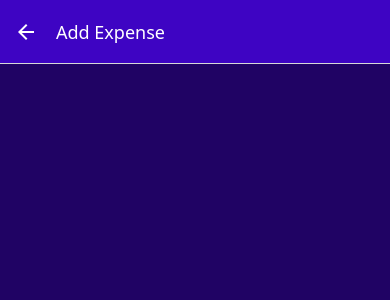
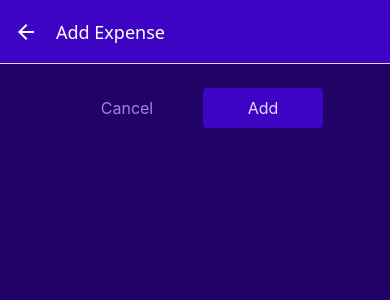
Before and after one commit to TetianaKlitna/react-native-expense-tracker-app, a React Native app: screen /ManageExpense in a window 390 px wide. Shown: the top 300 px of the page. Built offline with nearby package versions, Linux system fonts and the light colour scheme.

Commit message:
added store context with reducer

```diff
--- a/App.js
+++ b/App.js
@@ -8,6 +8,7 @@ import ManageExpense from './screens/ManageExpense';
 import { GlobalStyles } from './constants/styles';
 import IconButton from './ui/IconButton';
 import { Ionicons } from '@expo/vector-icons';
+import ExpensesContextProvider from './store/expenses-context';
 
 const Stack = createNativeStackNavigator();
 const Tab = createBottomTabNavigator();
@@ -44,6 +45,7 @@ export default function App() {
   return (
     <>
       <StatusBar style="light" />
+      <ExpensesContextProvider>
         <NavigationContainer>
           <Stack.Navigator
             screenOptions={{
@@ -62,6 +64,7 @@ export default function App() {
               }} />
           </Stack.Navigator>
         </NavigationContainer>
+      </ExpensesContextProvider>
     </>
   );
 }
--- a/components/ExpensesOutput/ExpenseItem.jsx
+++ b/components/ExpensesOutput/ExpenseItem.jsx
@@ -8,7 +8,6 @@ function ExpenseItem({ id, description, date, amount }) {
     const navigation = useNavigation();
 
     const expensePressHandler = () => {
-        console.log('Pressed expense with id:', id);
         navigation.navigate('ManageExpense', {
             expenseId: id,
         });
--- a/components/ExpensesOutput/ExpensesOutput.jsx
+++ b/components/ExpensesOutput/ExpensesOutput.jsx
@@ -1,21 +1,23 @@
-import { View, StyleSheet } from 'react-native';
+
+import { View, StyleSheet, Text } from 'react-native';
 import ExpensesSummary from './ExpensesSummary';
 import ExpensesList from './ExpensesList';
 import { GlobalStyles } from '../../constants/styles';
 
-const DUMMY_EXPENSES = [
-    { id: 'e1', description: 'A pair of shoes', amount: 59.99, date: new Date('2022-12-19') },
-    { id: 'e2', description: 'A pair of trousers', amount: 89.29, date: new Date('2022-12-17') },
-    { id: 'e3', description: 'A bunch of bananas', amount: 5.99, date: new Date('2022-12-01') },
-    { id: 'e4', description: 'A book', amount: 1.29, date: new Date('2022-02-12') },
-    { id: 'e5', description: 'Another book', amount: 3.29, date: new Date('2022-02-17') },
-];
+function ExpensesOutput({ expenses, expensesPeriod, fallbackText }) {
 
-function ExpensesOutput({ expenses, expensesPeriod }) {
+    if (expenses.length === 0) {
+        return (
+            <View style={styles.container}>
+               <Text style={styles.infoText}>{fallbackText}</Text>
+            </View>
+        );
+    }
+
     return (
         <View style={styles.container}>
             <ExpensesSummary periodName={expensesPeriod} expenses={expenses} />
-            <ExpensesList expenses={DUMMY_EXPENSES} />
+            <ExpensesList expenses={expenses} />
         </View>
     );
 }
@@ -25,6 +27,12 @@ const styles = StyleSheet.create({
         flex: 1,
         paddingHorizontal: 12,
         backgroundColor: GlobalStyles.colors.primary700,
+    },
+    infoText: {
+        color: 'white',
+        fontSize: 16,
+        textAlign: 'center',
+        marginTop: 32,
     }
 });
 
--- a/screens/AllExpenses.jsx
+++ b/screens/AllExpenses.jsx
@@ -1,9 +1,11 @@
-import { Text, StyleSheet } from "react-native";
+import { useContext } from "react";
 import ExpensesOutput from "../components/ExpensesOutput/ExpensesOutput";
+import { ExpensesContext } from "../store/expenses-context";
 
 function AllExpenses() {
+  const expensesCtx = useContext(ExpensesContext);
   return (
-    <ExpensesOutput expenses={[]} expensesPeriod="Total:" />
+    <ExpensesOutput expenses={expensesCtx.expenses} expensesPeriod="Total:" fallbackText="No expenses found." />
   );
 }
 
--- a/screens/ManageExpense.jsx
+++ b/screens/ManageExpense.jsx
@@ -1,11 +1,14 @@
-import { useLayoutEffect } from 'react';
-import { Text, View, StyleSheet } from "react-native";
+import { useLayoutEffect, useContext } from 'react';
+import { View, StyleSheet } from "react-native";
+import { GlobalStyles } from '../constants/styles';
+import Button from '../ui/Button';
 import IconButton from '../ui/IconButton';
-import { GlobalStyles } from '../constants/styles';
+import { ExpensesContext } from '../store/expenses-context';
 
 function ManageExpense({ route, navigation }) {
     const { expenseId } = route.params || {};
     const isEditing = !!expenseId;
+    const expensesCtx = useContext(ExpensesContext);
 
     useLayoutEffect(() => {
         navigation.setOptions({
@@ -14,12 +17,39 @@ function ManageExpense({ route, navigation }) {
     }, [navigation, isEditing]);
 
     const deleteExpenseHandler = () => {
-        console.log('Deleting expense with id:', expenseId);
+        expensesCtx.deleteExpense({ id: expenseId });
+        navigation.goBack();
+    }
+
+    const cancelHandler = () => {
+        navigation.goBack();
+    }
+
+    const confirmHandler = () => {
+        if (isEditing) {
+            expensesCtx.updateExpense({
+                id: expenseId,
+                description: 'Updated!',
+                amount: 99.99,
+                date: new Date(),
+            });
+        } else {
+            expensesCtx.addExpense({
+                description: 'New Expense!',
+                amount: 99.99,
+                date: new Date(),
+            });
+        }
+        navigation.goBack();
     }
 
     return (
         <View style={styles.container}>
-            { isEditing && (
+            <View style={styles.buttonsContainer}>
+                <Button onPress={cancelHandler} mode="flat" style={styles.button}>Cancel</Button>
+                <Button onPress={confirmHandler} style={styles.button}>{isEditing ? 'Edit' : 'Add'}</Button>
+            </View>
+            {isEditing && (
                 <View style={styles.deleteContainer}>
                     <IconButton icon="trash" color={GlobalStyles.colors.error500} size={36} onPress={deleteExpenseHandler} />
                 </View>
@@ -34,6 +64,15 @@ const styles = StyleSheet.create({
         padding: 24,
         backgroundColor: GlobalStyles.colors.primary800,
     },
+    buttonsContainer: {
+        flexDirection: 'row',
+        justifyContent: 'center',
+        alignItems: 'center',
+    },
+    button: {
+        minWidth: 120,
+        marginHorizontal: 8,
+    },
     deleteContainer: {
         marginTop: 16,
         paddingTop: 8,
--- a/screens/RecentExpenses.jsx
+++ b/screens/RecentExpenses.jsx
@@ -1,8 +1,15 @@
-import { Text, StyleSheet } from "react-native";
+import { useContext } from "react";
 import ExpensesOutput from "../components/ExpensesOutput/ExpensesOutput";
+import { ExpensesContext } from "../store/expenses-context";
+import { getDateMinusDays } from "../util/date";
 
 function RecentExpenses() {
-  return <ExpensesOutput expenses={[]} expensesPeriod="Last 7 days:" />;
+  const expensesCtx = useContext(ExpensesContext);
+  const recentExpenses = expensesCtx.expenses.filter((expense) => {
+    const today = new Date();
+    return expense.date >= getDateMinusDays(today, 7) && expense.date <= today;
+  });
+  return <ExpensesOutput expenses={recentExpenses} expensesPeriod="Last 7 days:" fallbackText="No recent expenses found for the last 7 days." />;
 }
 
 export default RecentExpenses;
--- /dev/null
+++ b/store/expenses-context.js
@@ -0,0 +1,64 @@
+import { createContext, useReducer } from "react";
+
+const DUMMY_EXPENSES = [
+    { id: 'e1', description: 'A pair of shoes', amount: 59.99, date: new Date('2022-12-19') },
+    { id: 'e2', description: 'A pair of trousers', amount: 89.29, date: new Date('2022-12-17') },
+    { id: 'e3', description: 'A bunch of bananas', amount: 5.99, date: new Date('2022-12-01') },
+    { id: 'e4', description: 'A book', amount: 1.29, date: new Date('2022-02-12') },
+    { id: 'e5', description: 'Another book', amount: 3.29, date: new Date('2025-12-22') },
+];
+
+export const ExpensesContext = createContext({
+    expenses: [],
+    addExpense: ({ description, amount, date }) => {},
+    updateExpense: ({ id, description, amount, date }) => {},
+    deleteExpense: ({ id }) => {},
+});
+
+function expensesReducer(state, action) {
+    switch (action.type) {
+        case 'ADD':
+            const id = new Date().toString() + Math.random().toString();
+            return [...state, { ...action.payload, id }];
+        case 'UPDATE':
+            return state.map(expense => {
+                if (expense.id === action.payload.id) {
+                    return { ...expense, ...action.payload };
+                }
+                return expense;
+            });
+        case 'DELETE':
+            return state.filter(expense => expense.id !== action.payload.id);
+        default:
+            return state;
+    }
+}
+
+function ExpensesContextProvider({ children }) {
+    const [expensesState, dispatch] = useReducer(expensesReducer, DUMMY_EXPENSES);
+
+    const addExpense = ({ description, amount, date }) => {
+        dispatch({ type: 'ADD', payload: { description, amount, date } });
+    };
+
+    const updateExpense = ({ id, description, amount, date }) => {
+        dispatch({ type: 'UPDATE', payload: { id, description, amount, date } });
+    };
+
+    const deleteExpense = ({ id }) => {
+        dispatch({ type: 'DELETE', payload: { id } });
+    };
+
+    return (
+        <ExpensesContext.Provider value={{
+            expenses: expensesState,
+            addExpense,
+            updateExpense,
+            deleteExpense
+        }}>
+            {children}
+        </ExpensesContext.Provider>
+    );
+}
+
+export default ExpensesContextProvider;
--- /dev/null
+++ b/ui/Button.jsx
@@ -0,0 +1,51 @@
+import { View, Pressable, StyleSheet, Text } from 'react-native';
+import { GlobalStyles } from '../constants/styles';
+
+function Button({ children, onPress, mode = 'default', style }) {
+  return (
+    <View style={style}>
+      <Pressable
+        onPress={onPress}
+        style={({ pressed }) => [
+          styles.button,
+          mode === 'flat' && styles.flat,
+          pressed && styles.pressed,
+        ]}
+      >
+        <Text
+          style={[
+            styles.buttonText,
+            mode === 'flat' && styles.flatButtonText,
+          ]}
+        >
+          {children}
+        </Text>
+      </Pressable>
+    </View>
+  );
+}
+
+const styles = StyleSheet.create({
+  button: {
+    backgroundColor: GlobalStyles.colors.primary500,
+    borderRadius: 4,
+    paddingVertical: 10,
+    paddingHorizontal: 12,
+  },
+  pressed: {
+    opacity: 0.50,
+  },
+  flat: {
+    backgroundColor: 'transparent',
+  },
+  buttonText: {
+    color: GlobalStyles.colors.primary50,
+    textAlign: 'center',
+    fontSize: 16,
+  },
+  flatButtonText: {
+    color: GlobalStyles.colors.primary200,
+  },
+});
+
+export default Button;
--- a/util/date.js
+++ b/util/date.js
@@ -4,3 +4,7 @@ export function getFormattedDate(date) {
     const day = date.getDate().toString().padStart(2, '0');
     return `${year}-${month}-${day}`;
 }
+
+export function getDateMinusDays(date, days) {
+    return new Date(date.getFullYear(), date.getMonth(), date.getDate() - days);
+}
```
Also changed, not shown: ui/IconButton.jsx (renamed from ui/IconButton.js). Lines whose indentation alone changed are shown as unchanged.
